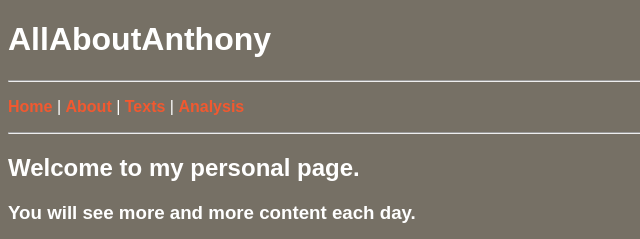
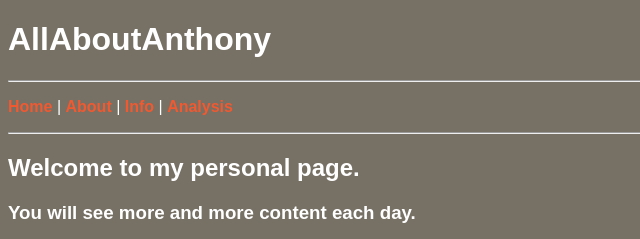
Before and after one commit to amw6765/AnthonyWlodarczyk_repo, a plain HTML site: page docs/index.html in a window 1280 px wide. Shown: the top 239 px of the page, 0-640 px from the left. Drawn offline with Linux system fonts and the light colour scheme.

Commit message:
Update index.html

```diff
--- a/docs/index.html
+++ b/docs/index.html
@@ -14,7 +14,7 @@
 
         <hr/>
         <p class="navbar"><a href="index.html">Home</a> | <a href="about.html">About</a> |
-            <a href="texts.html">Texts</a> | <a href="analysis.html">Analysis</a></p>
+            <a href="info.html">Info</a> | <a href="analysis.html">Analysis</a></p>
         <hr/>
 
         <h2>Welcome to my personal page.</h2>
```
